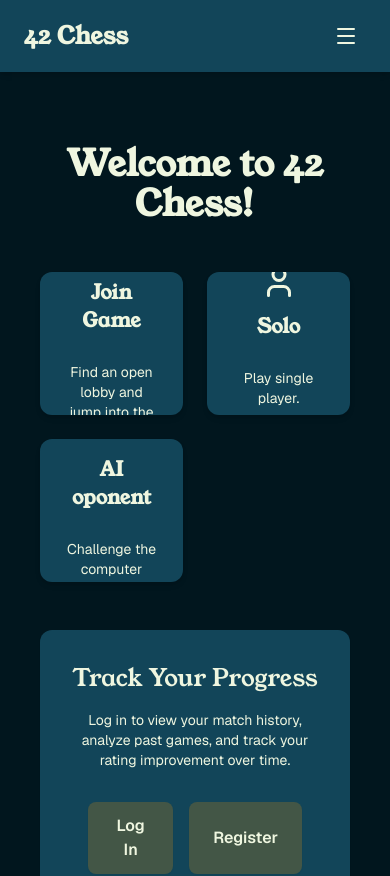
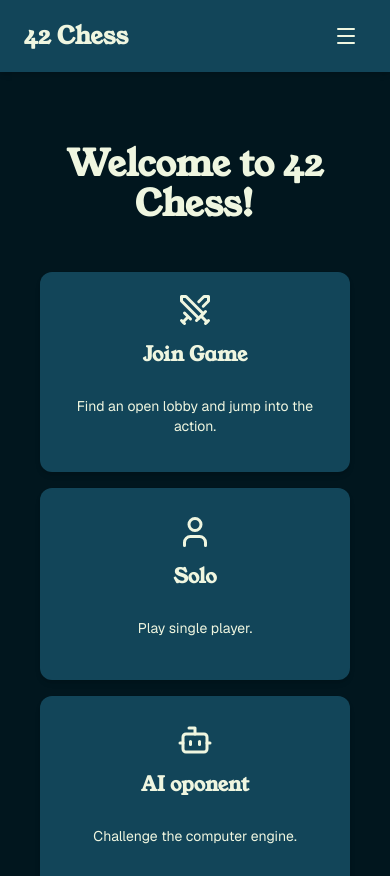
Before and after one commit to LilBoooopp/transcendence, a React (Create React App) app in the folder frontend/: page / in a window 390 px wide. Shown: the top 876 px of the page. Built offline with nearby package versions, Linux system fonts and the light colour scheme; the HTML template or start-up script is replaced by a standard one.

Commit message:
mobile is nice now

```diff
--- a/frontend/src/components/Tile.tsx
+++ b/frontend/src/components/Tile.tsx
@@ -12,8 +12,7 @@ export default function Tile({ title, description, icon, onClick }: TileProps) {
 	return (
 		<Card
 			onClick={onClick}
-			className="flex flex-col items-center justify-center text-center p-6 gap-3 h-full aspect-square overflow-hidden"
-		>
+className="flex flex-col items-center justify-center text-center p-5 sm:p-6 gap-3 h-full min-h-[12rem] sm:aspect-square overflow-hidden"		>
 			{icon && <div className="text-4xl text-text-default">{icon}</div>}
 			{title && <h3 className="text-xl font-heading font-bold text-text-default">{title}</h3>}
 			{description && (
--- a/frontend/src/components/Tile_w_select.tsx
+++ b/frontend/src/components/Tile_w_select.tsx
@@ -14,8 +14,7 @@ interface TileProps {
 
 export default function Tile_w_select({ title, description, icon, onClick, options, selectedOption, onSelect }: TileProps) {
 	return (
-		<Card className="p-6 gap-3 h-full aspect-square overflow-hidden cursor-default flex flex-col items-center">
-			<div className="flex-1 flex flex-col items-center justify-center w-full text-center">
+		<Card className="p-5 sm:p-6 gap-4 h-full min-h-[16rem] sm:aspect-square overflow-hidden cursor-default flex flex-col items-center justify-between">			<div className="flex-1 flex flex-col items-center justify-center w-full text-center">
 				{icon && <div className="text-4xl text-text-default mb-4">{icon}</div>}
 				{title && <h3 className="text-xl font-heading font-bold text-text-default mb-2 m-0">{title}</h3>}
 
--- a/frontend/src/pages/Game/BotMode.tsx
+++ b/frontend/src/pages/Game/BotMode.tsx
@@ -59,8 +59,8 @@ export default function WireframeBotMode() {
         Choose your difficulty level
       </p>
 
-      <div className="grid grid-cols-1 sm:grid-cols-3 gap-6 w-full max-w-3xl">
-        {DIFFICULTIES.map(({ difficulty, title, description, icon }) => (
+<div className="grid grid-cols-1 sm:grid-cols-2 md:grid-cols-3 gap-4 sm:gap-6 w-full max-w-4xl">
+	{DIFFICULTIES.map(({ difficulty, title, description, icon }) => (
           <Tile
             key={difficulty}
             title={title}
--- a/frontend/src/pages/Game/GameMode.tsx
+++ b/frontend/src/pages/Game/GameMode.tsx
@@ -54,7 +54,7 @@ export default function WireframeGameMode() {
 				Select Game Mode
 			</h1>
 
-			<div className="grid grid-cols-1 sm:grid-cols-2 lg:grid-cols-3 gap-6 w-full max-w-4xl">
+			<div className="grid grid-cols-1 sm:grid-cols-2 lg:grid-cols-3 gap-4 sm:gap-6 w-full max-w-4xl">
 				<Tile
 					title="Bullet"
 					description="Super fast! 1 to 2 minutes."
--- a/frontend/src/pages/Game/SoloLauncher.tsx
+++ b/frontend/src/pages/Game/SoloLauncher.tsx
@@ -74,8 +74,8 @@ const options: { value: ColorChoice; label: string; icon: React.ReactNode; descr
             Choose your board orientation
           </p>
           {/* Reduced gap to gap-2 on mobile, gap-3 on sm */}
-          <div className="flex gap-2 sm:gap-3">
-            {options.map(opt => (
+          <div className="grid grid-cols-3 gap-2 sm:gap-4 w-full">
+  					{options.map(opt => (
               <button
                 key={opt.value}
                 onClick={() => setSelected(opt.value)}
--- a/frontend/src/pages/Home/Landing.tsx
+++ b/frontend/src/pages/Home/Landing.tsx
@@ -82,8 +82,8 @@ export default function WireframeLanding() {
 				{username ? `Welcome ${username} to 42 Chess!` : 'Welcome to 42 Chess!'}
 			</h1>
 
-			<div className="grid grid-cols-2 sm:grid-cols-2 lg:grid-cols-3 gap-6 w-full max-w-2xl lg:max-w-full">
-				{features.map((feature, index) => (
+		<div className="grid grid-cols-1 sm:grid-cols-2 lg:grid-cols-3 gap-4 sm:gap-6 w-full max-w-4xl">
+			{features.map((feature, index) => (
 					<Tile
 						key={index}
 						title={feature.title}
```
